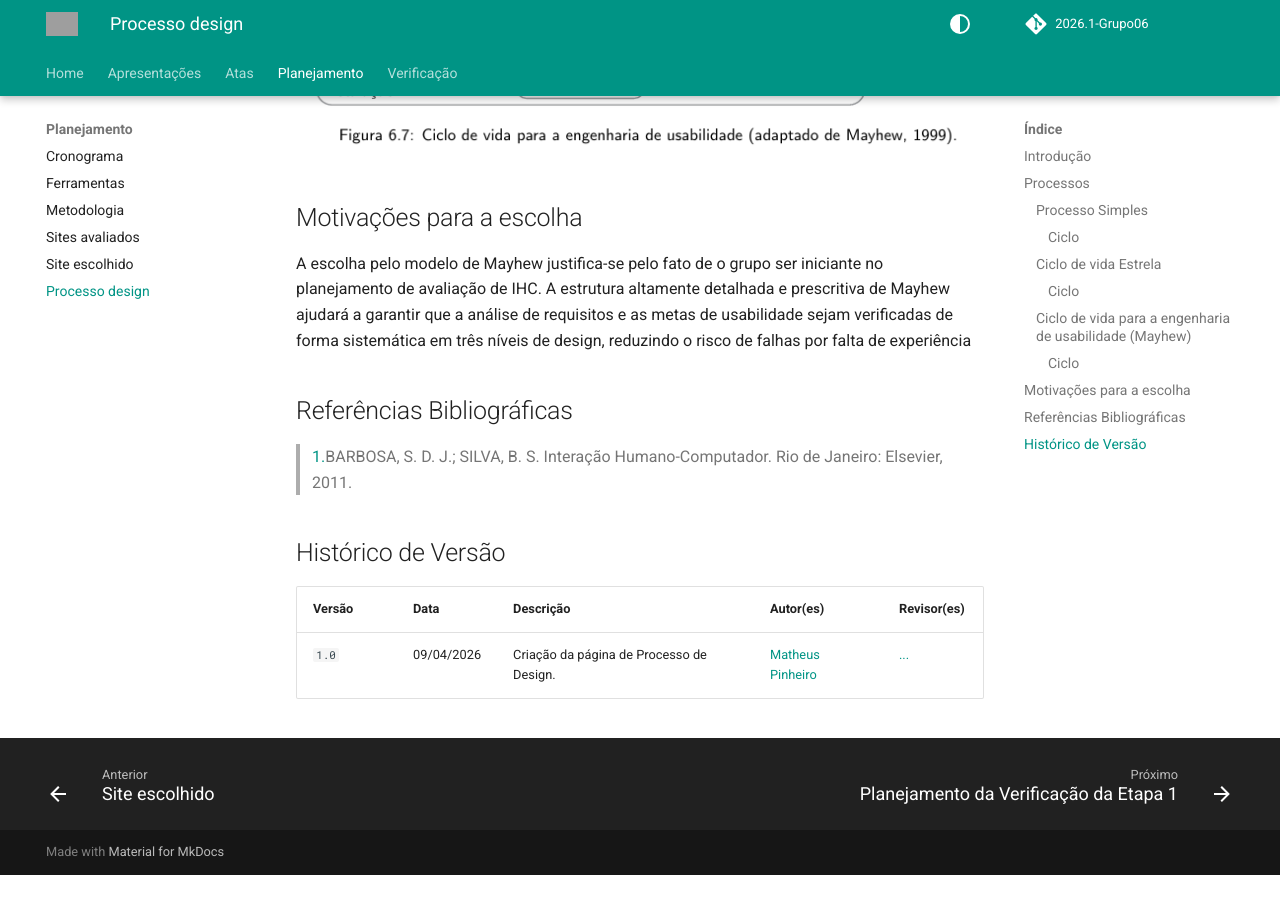
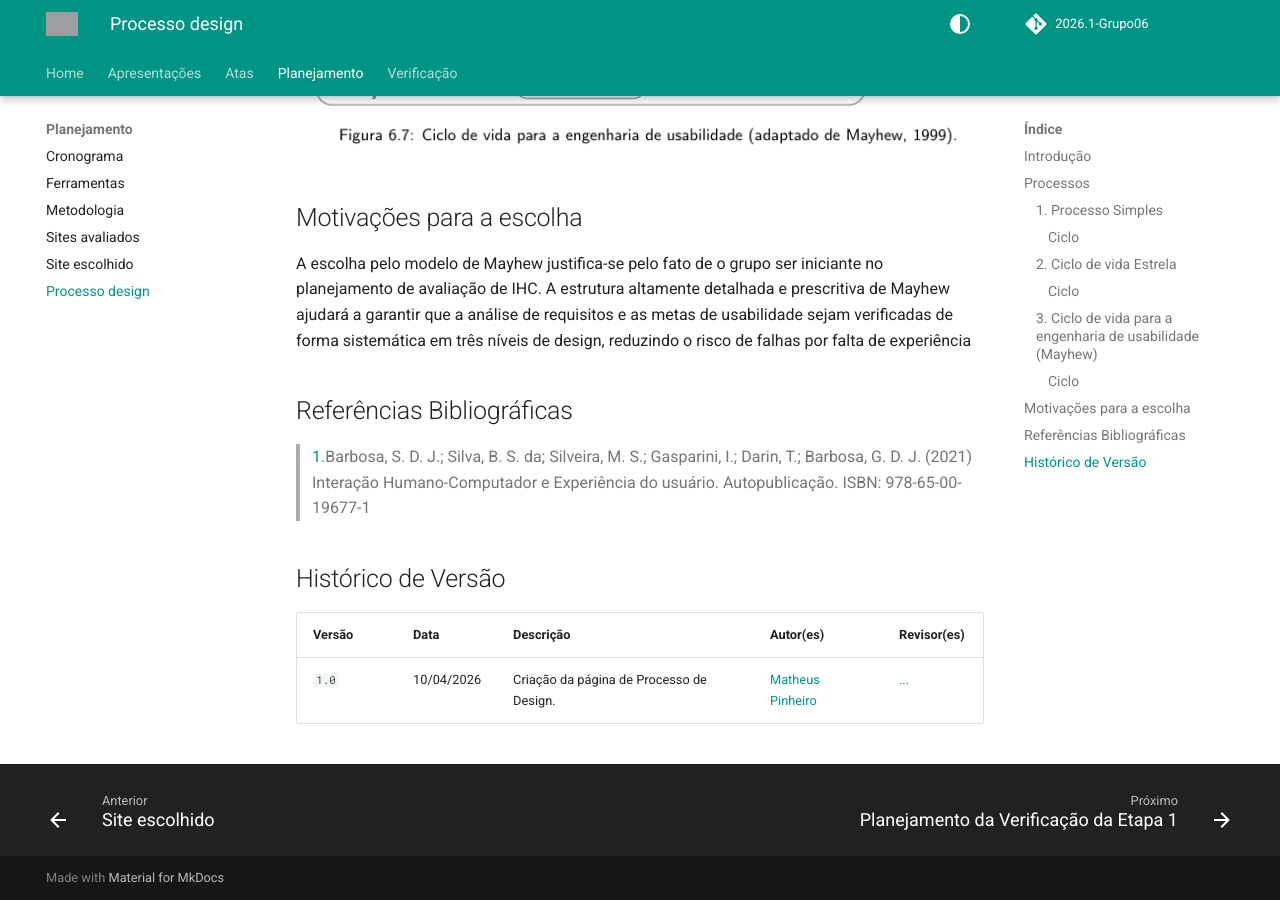
Before and after one commit to Interacao-Humano-Computador/2026.1-Grupo06, an MkDocs documentation site: the page built from docs/planejamento/processo-design.md, in a window 1280 px wide and 900 px high, scrolled down 2948 px. Built offline with MkDocs 1.6.1 and Material for MkDocs 9.7.7, drawn with Linux system fonts in a browser that asks for light colours; comment, search, counter and statistics services are not loaded; before the commit the page ends 3823 px from its top, so only the background shows below that; some of the changed text lies outside the part shown; grey boxes are pictures that could not be loaded.

Commit message:
Correção na citação

```diff
--- a/docs/planejamento/processo-design.md
+++ b/docs/planejamento/processo-design.md
@@ -6,7 +6,7 @@ Os processos de design de IHC são ciclos iterativos que envolvem três atividad
 
 ## Processos
 
-### Processo Simples
+### 1. Processo Simples
 - Descrição: É um modelo que organiza o design em quatro etapas básicas: identificar necessidades e definir requisitos, (re)design, construir uma versão interativa e avaliar. É um processo altamente iterativo que foca na criação de protótipos para que o usuário possa participar ativamente da avaliação
 
 - Vantagens: Proporciona agilidade e velocidade, sendo ideal para equipes experientes que já possuem intuição de design consolidada e não precisam de guias prescritivos
@@ -16,7 +16,7 @@ Os processos de design de IHC são ciclos iterativos que envolvem três atividad
 #### Ciclo
 ![Imagem Processo simples](../assets/ModeloSimplesIHC.png)
 
-### Ciclo de vida Estrela
+### 2. Ciclo de vida Estrela
 - Descrição: Este modelo coloca a avaliação como ponto central, conectando as outras cinco atividades: análise de tarefas/usuários, especificação de requisitos, projeto conceitual, prototipação e implementação
 - Vantagens: Oferece extrema flexibilidade, permitindo que o designer inicie por qualquer atividade dependendo do estágio de desenvolvimento do artefato. Garante a qualidade contínua, pois exige que cada etapa passe obrigatoriamente pela avaliação central antes continuar
 
@@ -25,7 +25,7 @@ Os processos de design de IHC são ciclos iterativos que envolvem três atividad
 #### Ciclo
 ![Imagem Processo Estrela](../assets/CicloEstrelaIHC.png)
 
-### Ciclo de vida para a engenharia de usabilidade (Mayhew)
+### 3. Ciclo de vida para a engenharia de usabilidade (Mayhew)
 - Descrição: Propõe uma visão holística, dividida em três fases principais: Análise de requisitos, design/avaliação/desenvolvimento e instalação. O design é estruturado em três níveis de detalhe: Modelo conceitual, padrões de design e design detalhado
 
 - Vantagens: É um roteiro seguro para iniciantes, oferecendo alto detalhamento de forma a evitar que etapas importantes sejam esquecidas e auxiliando na rastreabilidade. Facilita o gerenciamento da complexidade ao tratar uma parte do problema por vez em diferentes níveis
@@ -40,11 +40,12 @@ Os processos de design de IHC são ciclos iterativos que envolvem três atividad
 A escolha pelo modelo de Mayhew justifica-se pelo fato de o grupo ser iniciante no planejamento de avaliação de IHC. A estrutura altamente detalhada e prescritiva de Mayhew ajudará a garantir que a análise de requisitos e as metas de usabilidade sejam verificadas de forma sistemática em três níveis de design, reduzindo o risco de falhas por falta de experiência
 
 ## Referências Bibliográficas
-> <a id="REF1" href="#anchor_1">1.</a>BARBOSA, S. D. J.; SILVA, B. S. Interação Humano-Computador. Rio de Janeiro: Elsevier, 2011.
+> <a id="REF1" href="#anchor_1">1.</a>Barbosa, S. D. J.; Silva, B. S. da; Silveira, M. S.; Gasparini, I.; Darin, T.; Barbosa, G. D. J. (2021)
+Interação Humano-Computador e Experiência do usuário. Autopublicação. ISBN: 978-65-00-19677-1
 
 
 ## Histórico de Versão
 
 | Versão |    Data    |                Descrição                 |                    Autor(es)                     |                 Revisor(es)                  |
 | ------ | ---------- | ------------------------------------------- | ------------------------------------------------ | ------------------------------------------- |
-| `1.0`  | 09/04/2026 | Criação da página de Processo de Design. | [Matheus Pinheiro]() | [...]() |
+| `1.0`  | 10/04/2026 | Criação da página de Processo de Design. | [Matheus Pinheiro]() | [...]() |
```
